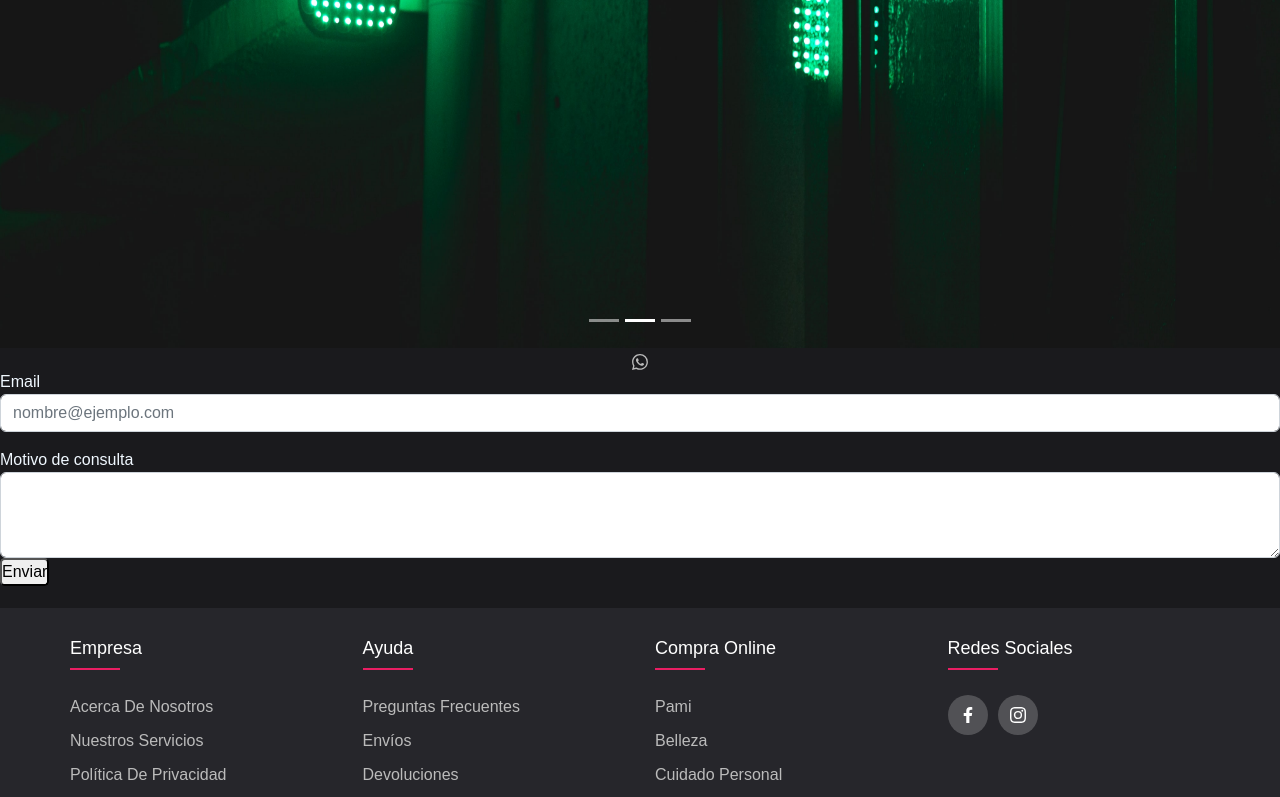
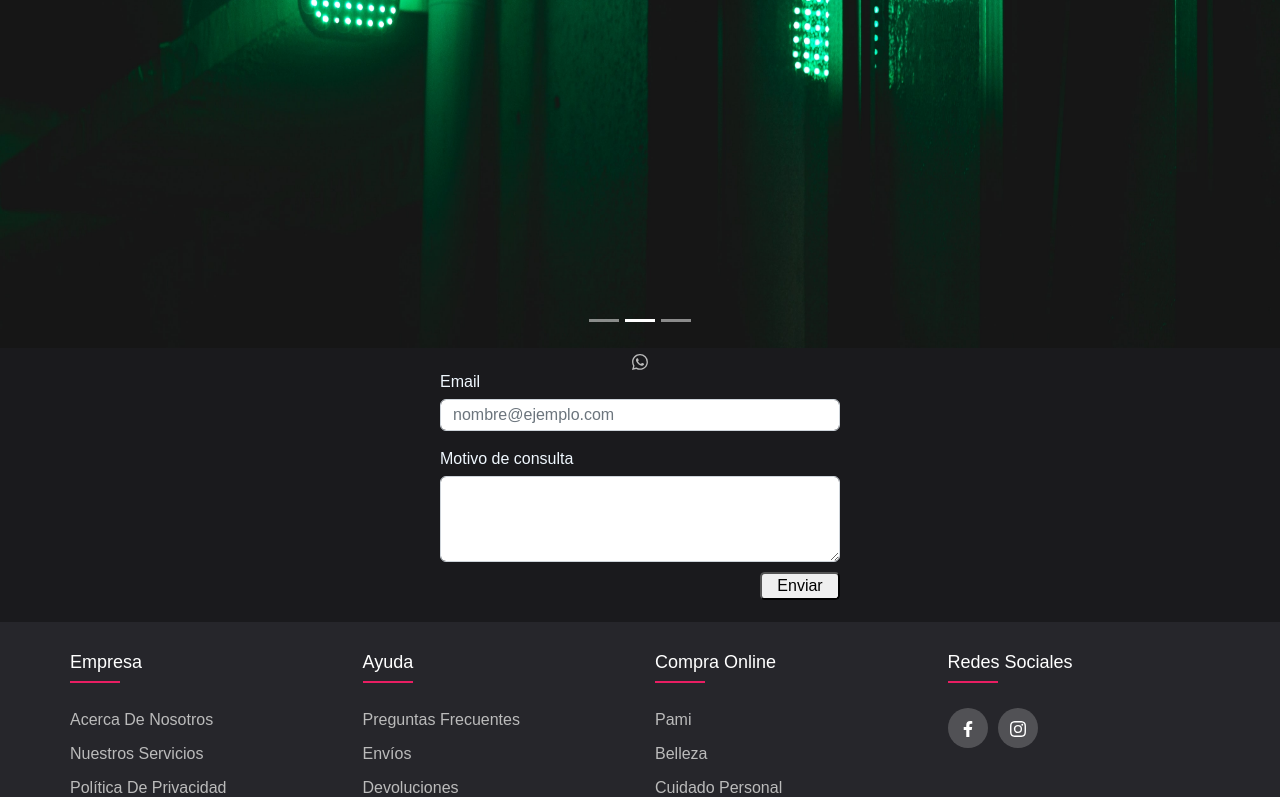
Before and after one commit to EzequielBobbio/DropsFront, a React (Create React App) app: page / in a window 1280 px wide. Shown: the part 522-1319 px from the top of the page. Built offline with nearby package versions, Linux system fonts and the light colour scheme.

Commit message:
Form edition

```diff
--- a/src/Drops/Body/Contact/Contact.css
+++ b/src/Drops/Body/Contact/Contact.css
@@ -15,9 +15,29 @@
 
 .letter-color {
     color: aliceblue;
+    margin-bottom: 0.3rem;
 }
 
 .form-button {
     font-size: 1rem;
     border-radius: 0.3rem;
+    margin-top: 1rem;
+    position: relative;
+    margin-left: 320px;
+    width: 5rem;
 }
+
+.form-size {
+    height: 2rem;
+    width: 25rem;
+}
+
+.form-size1 {
+    height: 5rem;
+    width: 25rem;
+}
+
+.form-position {
+    display: grid;
+    place-content: center;
+}
--- a/src/Drops/Body/Contact/Contact.js
+++ b/src/Drops/Body/Contact/Contact.js
@@ -20,26 +20,28 @@ class Contact extends React.Component {
           >
             <BsWhatsapp />
           </a>
-          <div class="mb-3">
+          <div class="mb-3 form-position">
             <label for="exampleFormControlInput1" class="form-label" className='letter-color'>
               Email
             </label>
             <input
               type="email"
-              class="form-control"
+              class="form-control form-size"
               id="exampleFormControlInput1"
               placeholder="nombre@ejemplo.com"
             />
           </div>
-          <div class="mb-3">
+          <div class="mb-3 form-position">
             <label for="exampleFormControlTextarea1" class="form-label" className='letter-color'>
                 Motivo de consulta
             </label>
+            <div className='form-size1'>
             <textarea
               class="form-control"
               id="exampleFormControlTextarea1"
               rows="3"
             ></textarea>
+            </div>
             <button type='submit' className='form-button'>Enviar</button>
           </div>
         </div>
```
